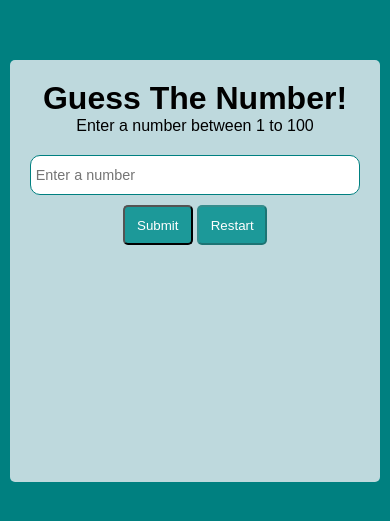
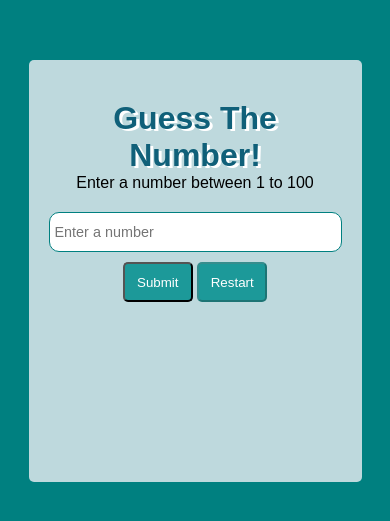
Before and after one commit to Amithere333/Guess-The-Number, a plain HTML site: page index.html in a window 390 px wide. Shown: the part 151-672 px from the top of the page. Drawn offline with Linux system fonts and the light colour scheme.

Commit message:
Update style.css
Made some changes for responsiveness

```diff
--- a/style.css
+++ b/style.css
@@ -1,10 +1,12 @@
 body{
     background-color: teal;
     display: flex;
+    flex-direction: column;
     justify-content: center;
-    align-items: center;
+    align-items:center;
     min-height: 100vh;
     font-family:Arial, Helvetica, sans-serif;
+    padding:10px;
 
 }
 
@@ -15,14 +17,20 @@ body{
 }
 .container{
     background-color:rgb(190, 217, 221);
-    width: 50vw;
+    width:50vw;
     min-height: 50vh;
+    max-width:600px;
     border-radius: 5px;
     padding:30px;
     text-align: center;
-    max-width:600px;
 
 
+}
+
+h1{
+    text-shadow: 3px 2px white ;
+    margin-top:20px;
+    color:rgb(16, 96, 121);
 }
 
 #number{
@@ -37,7 +45,6 @@ body{
 
 .buttonStyle{
 
-     margin:auto;
      width:70px;
      height:40px;
      background-color: rgb(28, 153, 153);
@@ -58,17 +65,21 @@ body{
     margin-top:10px;
 }
 
+
+
 .pFonts{
     font-size:14px;
-    word-wrap:break-word;
     width:100%;
+
 }
 
 /* added media query  */
-@media screen and (max-width:480px) {
+
+/* Phone and tablet */
+@media screen and (max-width:1024px) {
     .container{
         padding:20px;
-        width:95%;
+        width:90%;
 
     }
 
```
